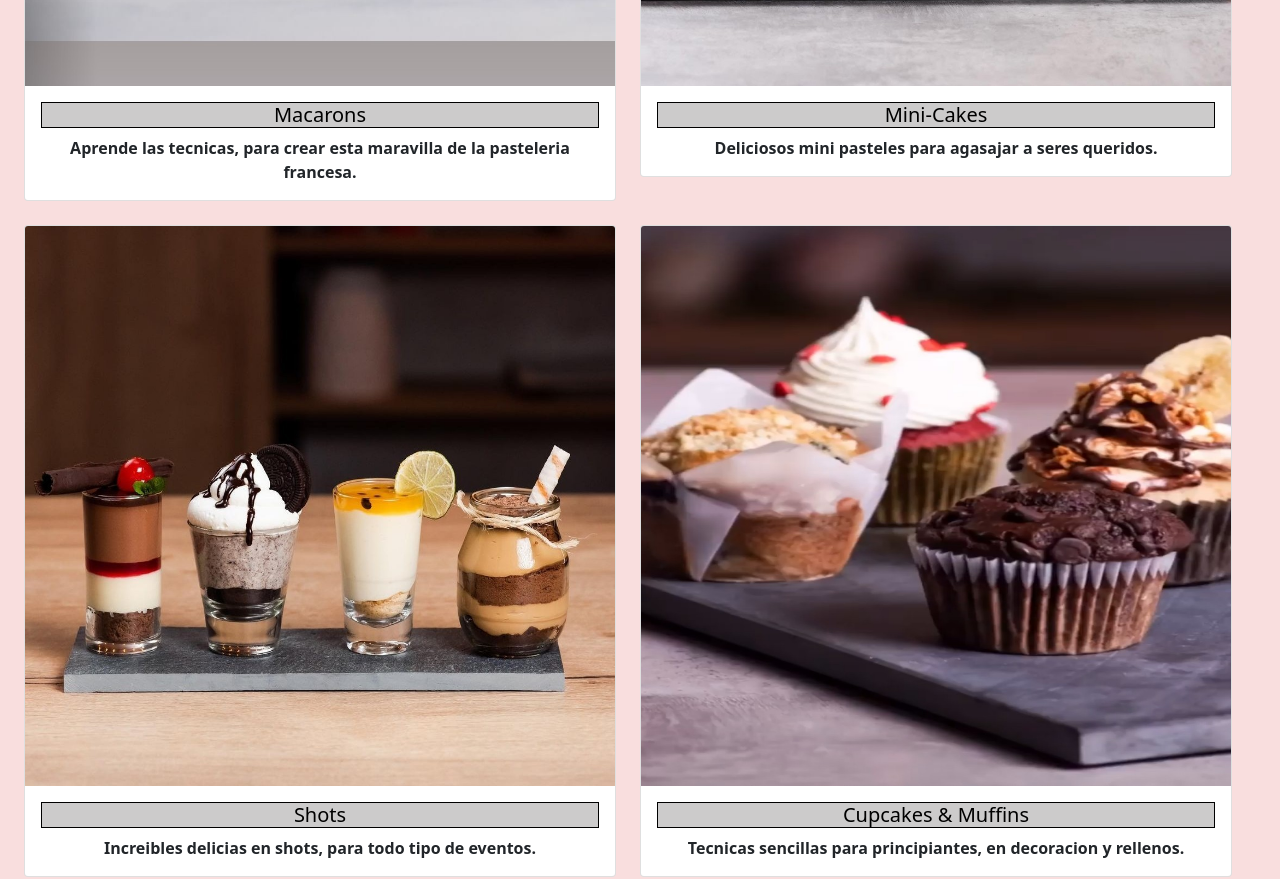
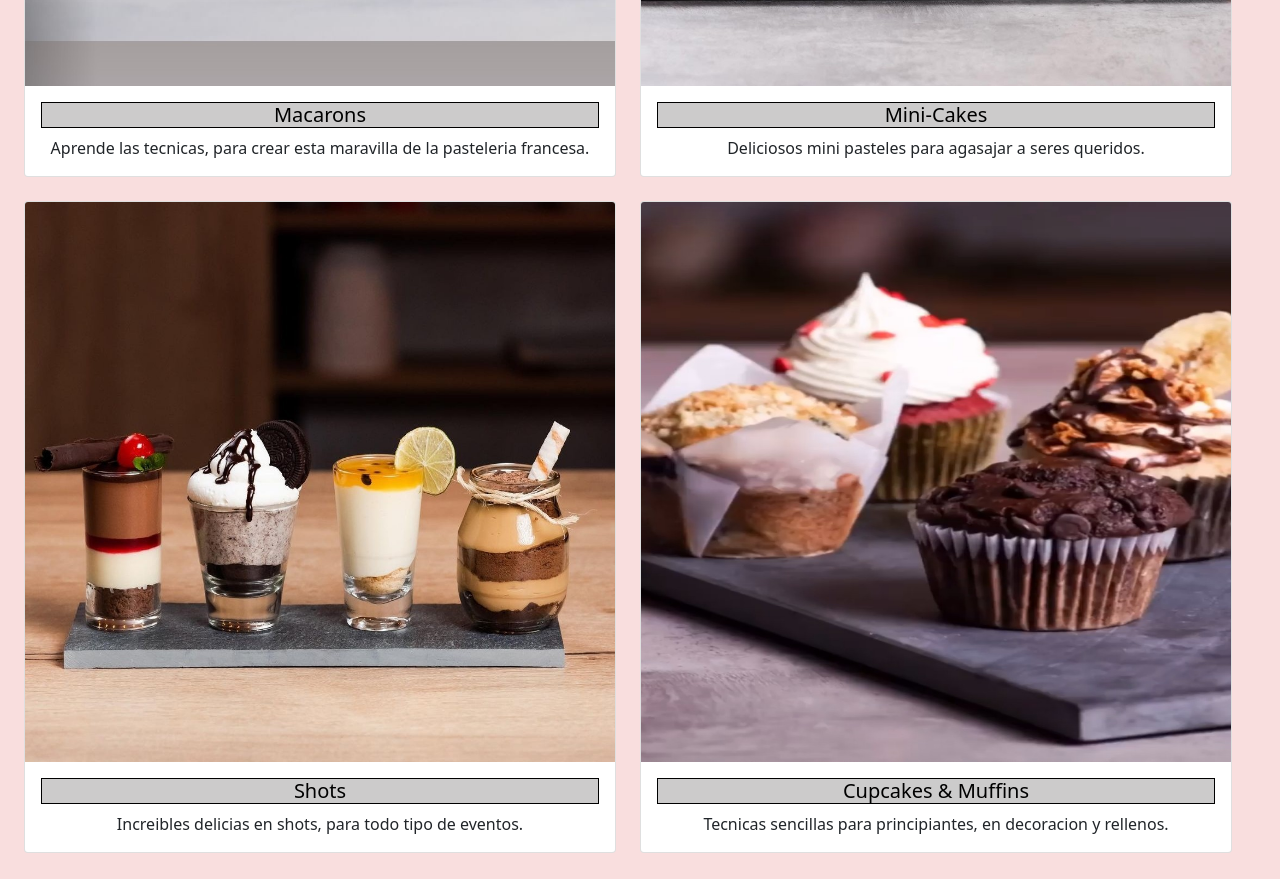
Before and after one commit to YaninaTranchida/Bootstrap, a website: page pestañas/cursos.html in a window 1280 px wide. Shown: the part 780-1659 px from the top of the page. Drawn offline with nearby package versions, Linux system fonts and the light colour scheme.

Commit message:
solucionando negritas en los textos

```diff
--- a/scss/componentes/_cursos.scss
+++ b/scss/componentes/_cursos.scss
@@ -21,7 +21,3 @@
     padding-bottom: 25px;
     font-size: map-get($tamanio-tipografia, letra-secundaria);
 }
-
-.card-text{
-    font-weight: 550;
-}
--- a/scss/componentes/_productos.scss
+++ b/scss/componentes/_productos.scss
@@ -3,6 +3,7 @@
     font-size: map-get($tamanio-tipografia, letra-secundaria);
     background: map-get($colores,bg-terciario);
     border: solid 1px;
+    font-weight: 650;
 }
 
 h5{
```
Also changed, not shown: css/main.css.
